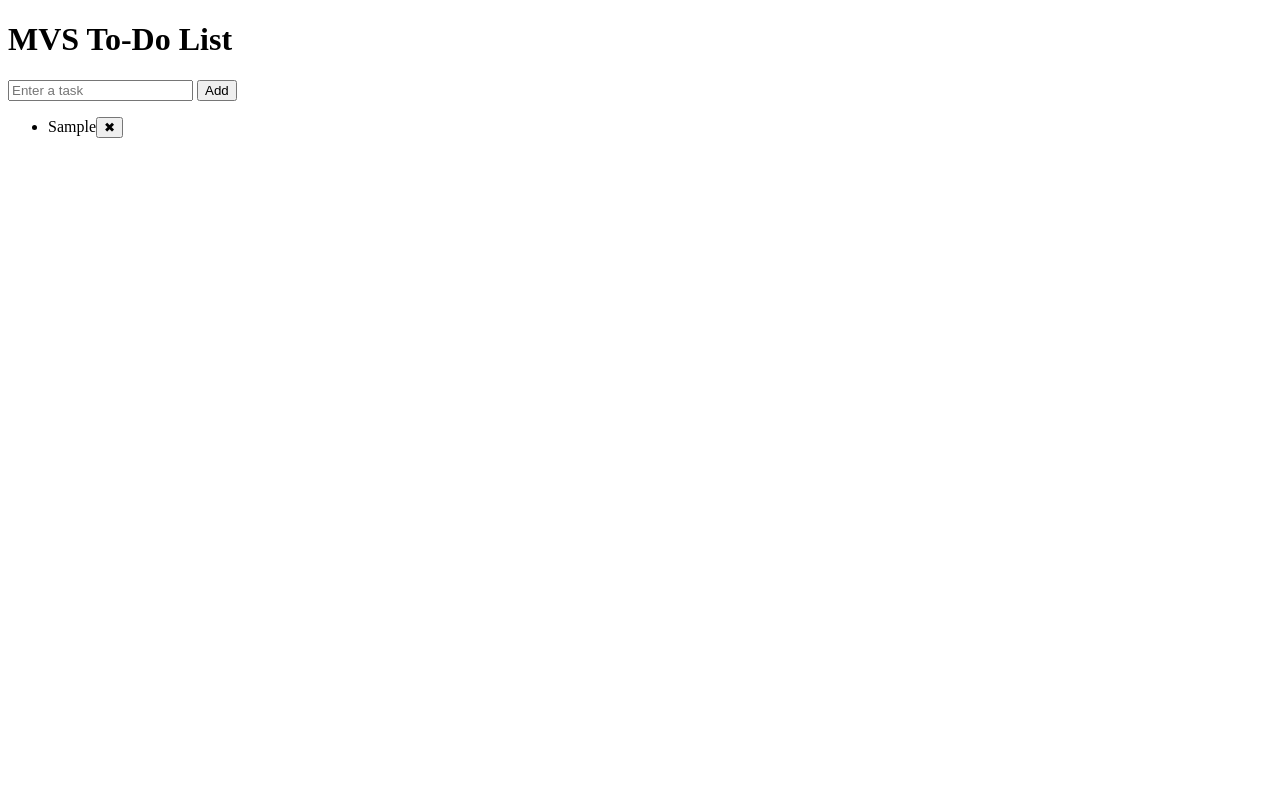
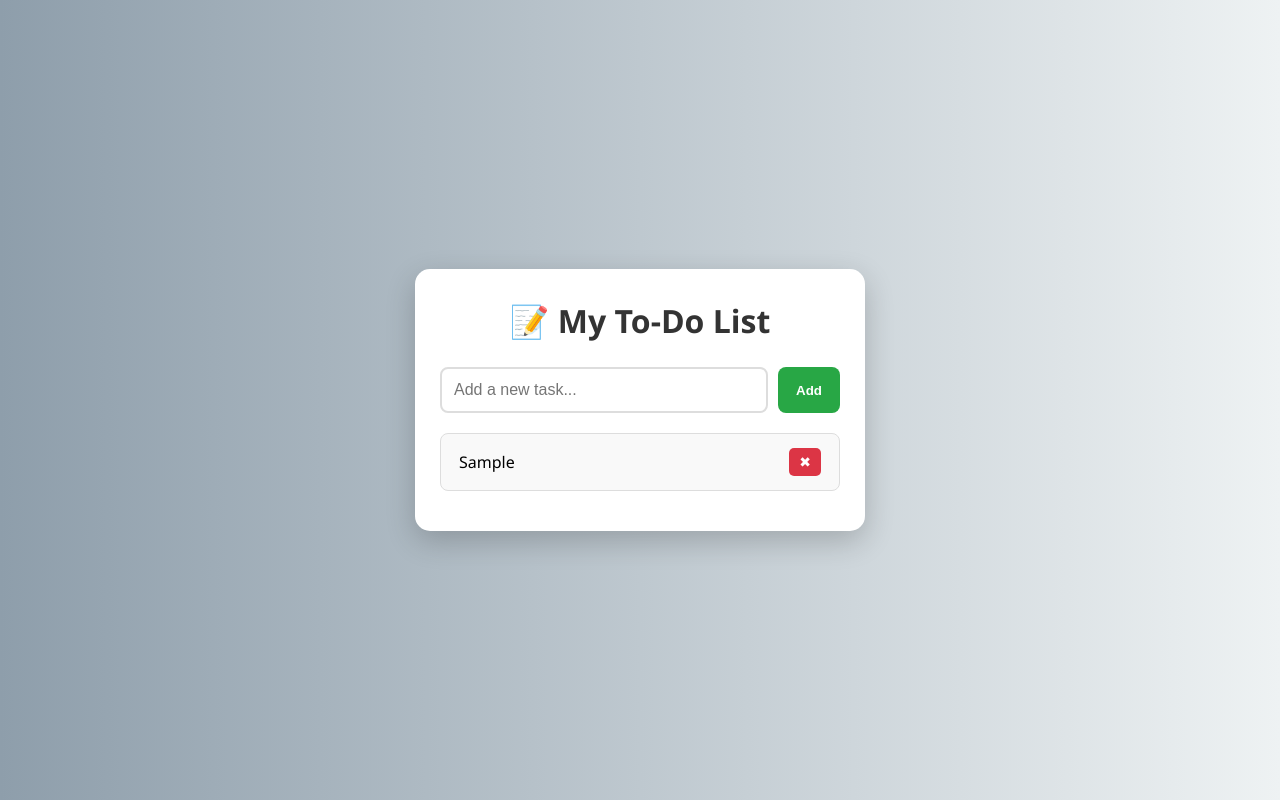
Before and after one commit to vairavasamybarath/to-do-llist, a plain HTML site: page index.html in a window 1280 px wide. Both pictures are taken after typing "Sample" into the empty fields and a click on the button "Add". Drawn offline with Linux system fonts and the light colour scheme.

Commit message:
Version2

```diff
--- a/index.html
+++ b/index.html
@@ -2,55 +2,140 @@
 <html lang="en">
 <head>
   <meta charset="UTF-8">
-  <title>MVS To-Do List</title>
-  <link rel="stylesheet" href="style.css">
+  <title>My To-Do List</title>
+  <style>
+    /* Reset and Global Styles */
+    * {
+      box-sizing: border-box;
+      margin: 0;
+      padding: 0;
+    }
+
+    body {
+      font-family: 'Segoe UI', sans-serif;
+      background: linear-gradient(to right, #8e9eab, #eef2f3);
+      height: 100vh;
+      display: flex;
+      justify-content: center;
+      align-items: center;
+    }
+
+    .todo-container {
+      background: #ffffff;
+      padding: 30px 25px;
+      border-radius: 15px;
+      box-shadow: 0 10px 30px rgba(0, 0, 0, 0.2);
+      width: 100%;
+      max-width: 450px;
+    }
+
+    h1 {
+      text-align: center;
+      color: #333;
+      margin-bottom: 25px;
+    }
+
+    .input-section {
+      display: flex;
+      gap: 10px;
+      margin-bottom: 20px;
+    }
+
+    #todo-input {
+      flex: 1;
+      padding: 12px;
+      border: 2px solid #ddd;
+      border-radius: 8px;
+      font-size: 16px;
+      outline: none;
+    }
+
+    #add-btn {
+      padding: 12px 18px;
+      background-color: #28a745;
+      color: white;
+      font-weight: bold;
+      border: none;
+      border-radius: 8px;
+      cursor: pointer;
+      transition: background-color 0.3s;
+    }
+
+    #add-btn:hover {
+      background-color: #218838;
+    }
+
+    ul#todo-list {
+      list-style: none;
+      padding: 0;
+    }
+
+    #todo-list li {
+      background-color: #f9f9f9;
+      padding: 14px 18px;
+      margin-bottom: 10px;
+      border: 1px solid #ddd;
+      border-radius: 8px;
+      display: flex;
+      justify-content: space-between;
+      align-items: center;
+      font-size: 16px;
+      transition: transform 0.2s ease;
+    }
+
+    #todo-list li:hover {
+      transform: scale(1.02);
+    }
+
+    .delete-btn {
+      background-color: #dc3545;
+      color: white;
+      border: none;
+      padding: 6px 10px;
+      border-radius: 5px;
+      font-size: 14px;
+      cursor: pointer;
+      transition: background-color 0.2s;
+    }
+
+    .delete-btn:hover {
+      background-color: #bd2130;
+    }
+  </style>
 </head>
 <body>
 
   <div class="todo-container">
-    <h1>MVS To-Do List</h1>
+    <h1>📝 My To-Do List</h1>
+
     <div class="input-section">
-      <input type="text" id="todo-input" placeholder="Enter a task">
+      <input type="text" id="todo-input" placeholder="Add a new task...">
       <button id="add-btn">Add</button>
     </div>
-    <ul id="todo-list">
-      <!-- Tasks will appear here -->
-    </ul>
+
+    <ul id="todo-list"></ul>
   </div>
 
-</body>
   <script>
-  // Get elements
     const addBtn = document.getElementById("add-btn");
     const input = document.getElementById("todo-input");
     const list = document.getElementById("todo-list");
 
-  // Add task when button is clicked
     addBtn.addEventListener("click", () => {
       const task = input.value.trim();
-
       if (task !== "") {
         const li = document.createElement("li");
-      li.textContent = task;
+        li.innerHTML = `<span>${task}</span><button class="delete-btn">✖</button>`;
 
-      // Add delete button
-      const delBtn = document.createElement("button");
-      delBtn.textContent = "✖";
-      delBtn.classList.add("delete-btn");
-
-      // Remove task on delete click
-      delBtn.addEventListener("click", () => {
-        list.removeChild(li);
+        li.querySelector(".delete-btn").addEventListener("click", () => {
+          li.remove();
         });
 
-      li.appendChild(delBtn);
         list.appendChild(li);
-
-      input.value = ""; // clear input
+        input.value = "";
       }
     });
 
-  // Also allow pressing Enter key to add task
     input.addEventListener("keypress", (e) => {
       if (e.key === "Enter") {
         addBtn.click();
@@ -58,4 +143,5 @@
     });
   </script>
 
+</body>
 </html>
```
Lines whose indentation alone changed are shown as unchanged.
